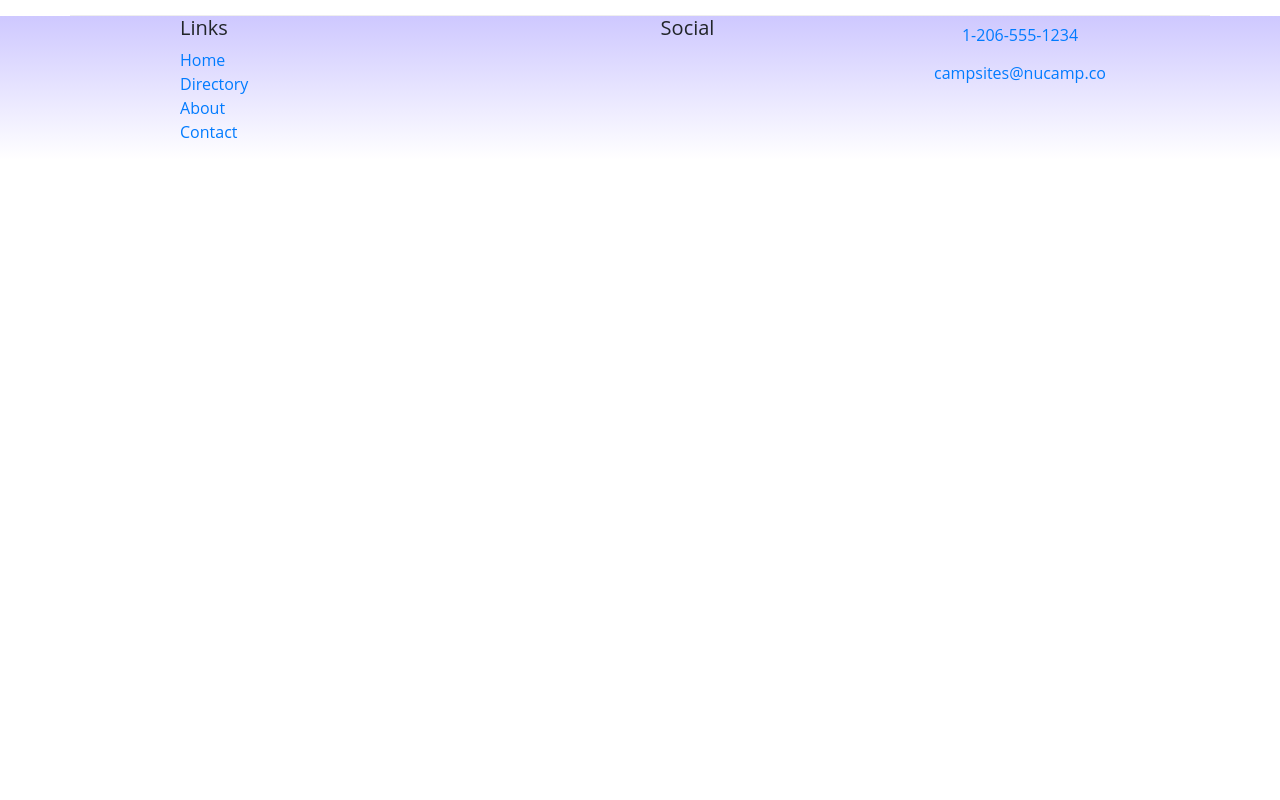
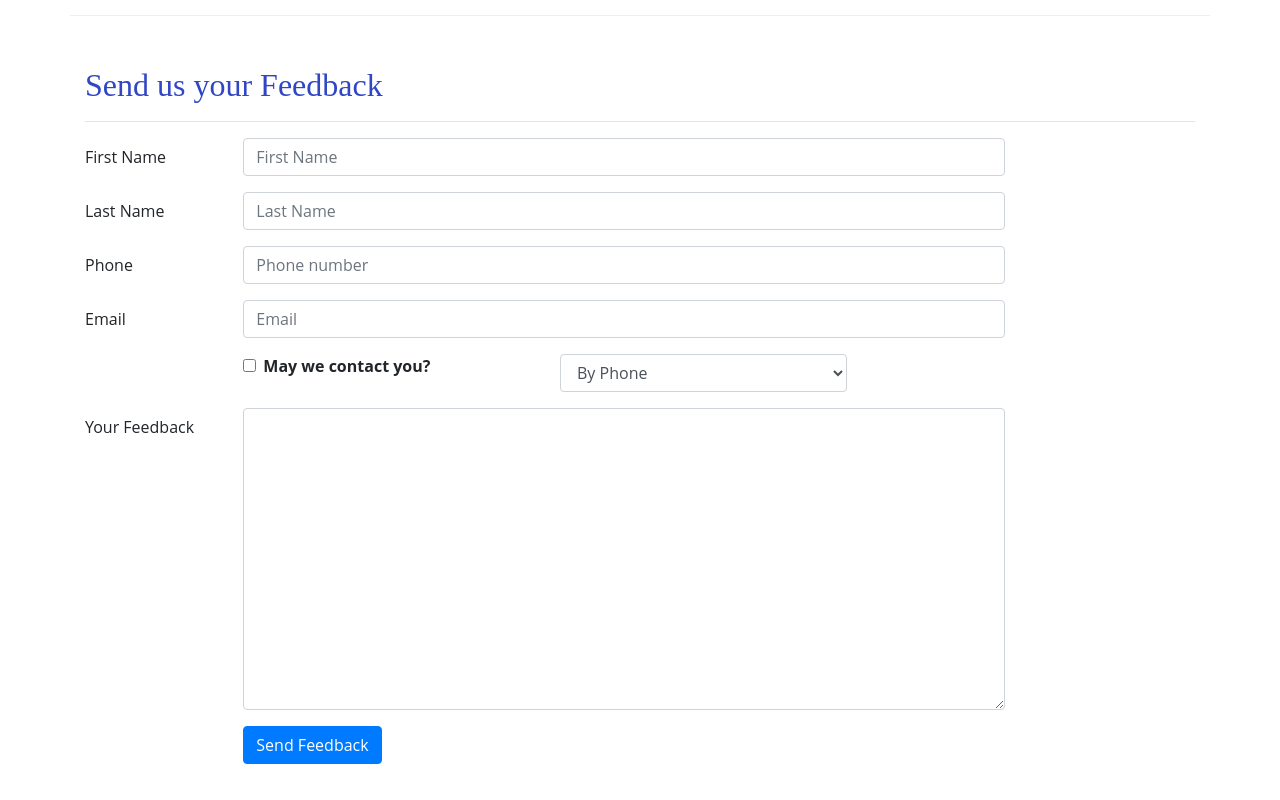
Before and after one commit to Blueprint-Avenue/ReactNuCamp, a React (Create React App) app: page /contactus in a window 1280 px wide. Shown: the part 560-1360 px from the top of the page. Before the commit the page ends 800 px from the top, so only its background shows below. Built offline with nearby package versions, Linux system fonts and the light colour scheme; the HTML template or start-up script is replaced by a standard one.

Commit message:
Controlled Forms

```diff
--- a/src/components/ContactComponent.js
+++ b/src/components/ContactComponent.js
@@ -1,8 +1,43 @@
-import React from 'react';
-import { Breadcrumb, BreadcrumbItem } from 'reactstrap';
+import React, { Component } from 'react';
+import { Breadcrumb, BreadcrumbItem, Button, Form, FormGroup, Label, Input, Col } from 'reactstrap';
 import { Link } from 'react-router-dom';
 
-function Contact(props) {
+class Contact extends Component {
+    constructor(props) {
+        super(props);
+
+        this.state = {
+            firstName: '',
+            lastName: '',
+            phoneNum: '',
+            email: '',
+            agree: false,
+            contactType: 'By Phone',
+            feedback: ''
+        };
+        this.handleInputChange = this.handleInputChange.bind(this);
+        this.handleSubmit = this.handleSubmit.bind(this);
+    }
+
+    handleInputChange(event) {
+        const target = event.target;
+        const name = target.name;
+        const value = target.type === 'checkbox' ? target.checked : target.value;
+
+        this.setState({
+            [name]: value
+        });
+    }
+
+    handleSubmit(event) {
+        console.log('Current state is: ' + JSON.stringify(this.state));
+        alert('Current state is: ' + JSON.stringify(this.state));
+        event.preventDefault();
+    }
+
+
+
+    render(){
         return (
             <div className="container">
                 <div className="row">
@@ -30,8 +65,93 @@
                         <a role="button" className="btn btn-link" href="mailto:fakeemail@fakeemail.co"><i className="fa fa-envelope-o" /> campsites@nucamp.co</a>
                     </div>
                 </div>
+                <div className="row row-content">
+                    <div className="col-12">
+                        <h2>Send us your Feedback</h2>
+                        <hr />
+                    </div>
+                    <div className="col-md-10">
+                        <Form onSubmit={this.handleSubmit}>
+                            <FormGroup row>
+                                <Label htmlFor="firstName" md={2}>First Name</Label>
+                                <Col md={10}>
+                                    <Input type="text" id="firstName" name="firstName"
+                                        placeholder="First Name"
+                                        value={this.state.firstName}
+                                        onChange={this.handleInputChange} />
+                                </Col>
+                            </FormGroup>
+                            <FormGroup row>
+                                <Label htmlFor="lastName" md={2}>Last Name</Label>
+                                <Col md={10}>
+                                    <Input type="text" id="lastName" name="lastName"
+                                        placeholder="Last Name"
+                                        value={this.state.lastName}
+                                        onChange={this.handleInputChange} />
+                                </Col>
+                            </FormGroup>
+                            <FormGroup row>
+                                <Label htmlFor="phoneNum" md={2}>Phone</Label>
+                                <Col md={10}>
+                                    <Input type="tel" id="phoneNum" name="phoneNum"
+                                        placeholder="Phone number"
+                                        value={this.state.phoneNum}
+                                        onChange={this.handleInputChange} />
+                                </Col>
+                            </FormGroup>
+                            <FormGroup row>
+                                <Label htmlFor="email" md={2}>Email</Label>
+                                <Col md={10}>
+                                    <Input type="email" id="email" name="email"
+                                        placeholder="Email"
+                                        value={this.state.email}
+                                        onChange={this.handleInputChange} />
+                                </Col>
+                            </FormGroup>
+                            <FormGroup row>
+                                <Col md={{size: 4, offset: 2}}>
+                                    <FormGroup check>
+                                        <Label check>
+                                            <Input type="checkbox"
+                                                name="agree"
+                                                checked={this.state.agree}
+                                                onChange={this.handleInputChange} /> {' '}
+                                            <strong>May we contact you?</strong>
+                                        </Label>
+                                    </FormGroup>
+                                </Col>
+                                <Col md={4}>
+                                    <Input type="select" name="contactType"
+                                            value={this.state.contactType}
+                                            onChange={this.handleInputChange}>
+                                        <option>By Phone</option>
+                                        <option>By Email</option>
+                                    </Input>
+                                </Col>
+                            </FormGroup>
+                            <FormGroup row>
+                                <Label htmlFor="feedback" md={2}>Your Feedback</Label>
+                                <Col md={10}>
+                                    <Input type="textarea" id="feedback" name="feedback"
+                                        rows="12"
+                                        value={this.state.feedback}
+                                        onChange={this.handleInputChange}></Input>
+                                </Col>
+                            </FormGroup>
+                            <FormGroup row>
+                                <Col md={{size: 10, offset: 2}}>
+                                    <Button type="submit" color="primary">
+                                        Send Feedback
+                                    </Button>
+                                </Col>
+                            </FormGroup>
+                        </Form>
+                    </div>
+                </div>
             </div>
         );
     }
 
+}
+
 export default Contact;
```
Lines whose indentation alone changed are shown as unchanged.
